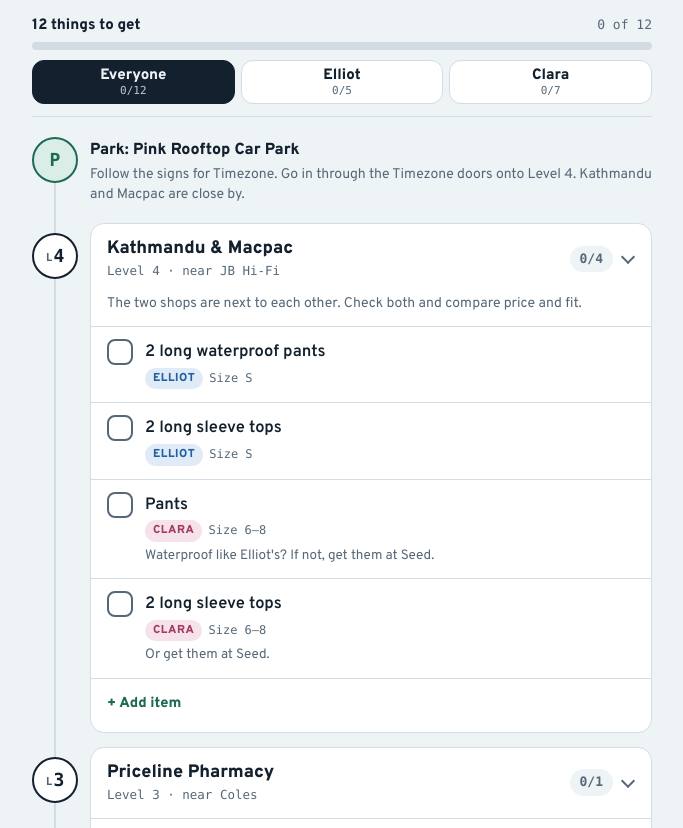
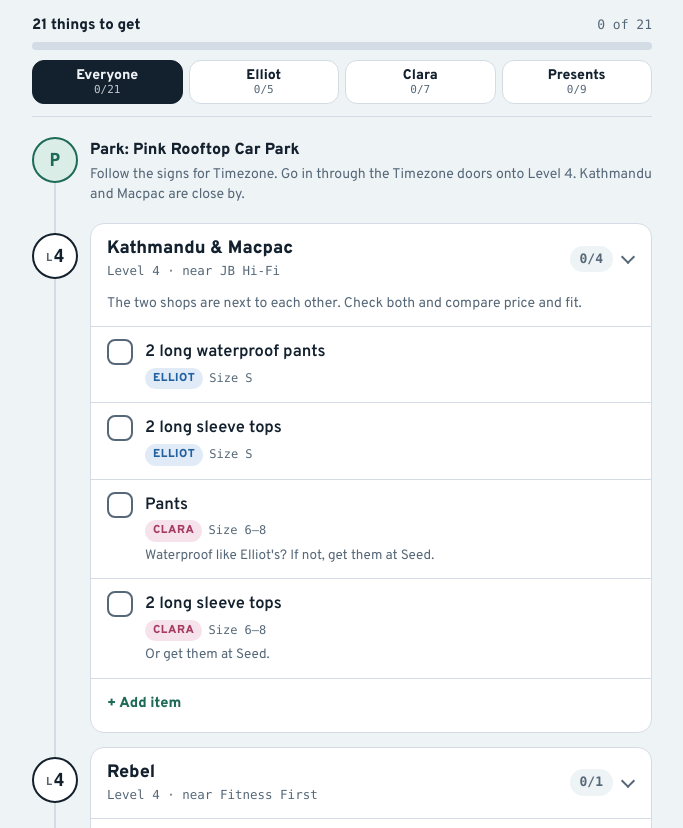
Before and after one commit to unknowncharicter/Europe-Christmas-trip-shopping-list, a plain HTML site: page index.html in a window 1280 px wide. Shown: the part 151-979 px from the top of the page, without its empty margins (298-981 px from the left). Drawn offline with Linux system fonts and the light colour scheme; a web font is replaced by a local one.

Commit message:
Add Christmas presents and new shops to the route
Co-Authored-By: Claude Opus 5.5 <noreply@anthropic.com>
Claude-Session: https://claude.ai/code/session_01GKwR6jD5zdwEjAEbvixCBs

```diff
--- a/index.html
+++ b/index.html
@@ -21,6 +21,7 @@
   --elliot:#22609F; --elliot-soft:#E0EBF7;
   --clara:#A53A63; --clara-soft:#F6E2EA;
   --note:#7E4C00; --note-soft:#FBEFD8;
+  --gift:#6A4C9C; --gift-soft:#ECE5F7;
   --font:"Overpass", system-ui, -apple-system, "Segoe UI", Roboto, sans-serif;
   --mono:"Overpass Mono", ui-monospace, "SF Mono", Menlo, Consolas, monospace;
 }
@@ -31,6 +32,7 @@
     --elliot:#86B6EA; --elliot-soft:#1A2E45;
     --clara:#E991B4; --clara-soft:#3B1F2C;
     --note:#E8BC72; --note-soft:#382A13;
+    --gift:#BDA6EA; --gift-soft:#2A2140;
     color-scheme:dark;
   }
 }
@@ -40,6 +42,7 @@
   --elliot:#86B6EA; --elliot-soft:#1A2E45;
   --clara:#E991B4; --clara-soft:#3B1F2C;
   --note:#E8BC72; --note-soft:#382A13;
+  --gift:#BDA6EA; --gift-soft:#2A2140;
   color-scheme:dark;
 }
 
@@ -76,16 +79,17 @@ h1{margin:0; font-size:32px; line-height:1.05; font-weight:800; letter-spacing:-
 .progress-text span{font-family:var(--mono); font-size:13px; color:var(--muted); font-variant-numeric:tabular-nums}
 .track{height:8px; border-radius:99px; background:var(--line); overflow:hidden; margin-top:6px}
 .fill{height:100%; width:0; background:var(--route); border-radius:99px; transition:width .35s ease}
-.seg{display:grid; grid-template-columns:repeat(3, 1fr); gap:6px}
+.seg{display:grid; grid-template-columns:repeat(4, minmax(0, 1fr)); gap:6px}
 .seg button{
   min-height:44px; border:1px solid var(--line); background:var(--surface); border-radius:12px;
-  font-weight:700; font-size:15px; display:flex; flex-direction:column; align-items:center; justify-content:center; line-height:1.15; padding:4px 6px;
+  font-weight:700; font-size:14px; display:flex; flex-direction:column; align-items:center; justify-content:center; line-height:1.15; padding:4px 6px;
 }
 .seg button small{font-family:var(--mono); font-weight:500; font-size:11px; color:var(--muted); font-variant-numeric:tabular-nums}
 .seg button[aria-pressed="true"]{background:var(--ink); border-color:var(--ink); color:var(--bg)}
 .seg button[aria-pressed="true"] small{color:inherit; opacity:.8}
 .seg button[data-f="e"][aria-pressed="true"]{background:var(--elliot); border-color:var(--elliot); color:var(--surface)}
 .seg button[data-f="c"][aria-pressed="true"]{background:var(--clara); border-color:var(--clara); color:var(--surface)}
+.seg button[data-f="g"][aria-pressed="true"]{background:var(--gift); border-color:var(--gift); color:var(--surface)}
 
 /* Route */
 .route{list-style:none; margin:18px 0 0; padding:0; display:grid; gap:14px}
@@ -151,6 +155,7 @@ h1{margin:0; font-size:32px; line-height:1.05; font-weight:800; letter-spacing:-
 .tag.e{background:var(--elliot-soft); color:var(--elliot)}
 .tag.c{background:var(--clara-soft); color:var(--clara)}
 .tag.b{background:var(--bg); color:var(--muted)}
+.tag.g{background:var(--gift-soft); color:var(--gift)}
 .size{font-family:var(--mono); font-size:12px; color:var(--muted)}
 .inote{font-size:13.5px; color:var(--muted)}
 .del{flex:none; width:48px; border:0; background:none; color:var(--muted); font-size:22px; line-height:1}
@@ -200,8 +205,8 @@ h1{margin:0; font-size:32px; line-height:1.05; font-weight:800; letter-spacing:-
 <div class="wrap">
   <header class="intro">
     <p class="eyebrow">Macquarie Centre · North Ryde</p>
-    <h1>Europe Christmas trip shopping</h1>
-    <p class="lede">For Elliot and Clara. Park on the roof, start on Level 4 and work down. Every stop is on the same floor or lower, so you never walk back.</p>
+    <h1>Europe trip and Christmas presents</h1>
+    <p class="lede">Clothes for Elliot and Clara, plus Christmas presents. Park on the roof, start on Level 4 and work down to Level 1. Get the food at Woolworths on the way back up to the car.</p>
   </header>
 
   <div class="bar">
@@ -213,6 +218,7 @@ h1{margin:0; font-size:32px; line-height:1.05; font-weight:800; letter-spacing:-
       <button type="button" data-f="all" aria-pressed="true">Everyone<small id="nAll">0/12</small></button>
       <button type="button" data-f="e" aria-pressed="false">Elliot<small id="nE">0/5</small></button>
       <button type="button" data-f="c" aria-pressed="false">Clara<small id="nC">0/7</small></button>
+      <button type="button" data-f="g" aria-pressed="false">Presents<small id="nG">0/9</small></button>
     </div>
   </div>
 
@@ -224,6 +230,7 @@ h1{margin:0; font-size:32px; line-height:1.05; font-weight:800; letter-spacing:-
       <li><strong>Leather sneakers are not waterproof</strong>Snow will soak them. Look for waterproof kids boots, or buy a waterproofing spray for the sneakers. Kathmandu and Macpac may have kids snow boots, so check on Level 4.</li>
       <li><strong>NeutraFluor 5000 Plus is often kept behind the counter</strong>Ask the pharmacist. Calling the pharmacy first to check stock saves a wasted trip.</li>
       <li><strong>Sizes</strong>Elliot is a Small. Some shops call that adult S, others boys 14, so compare. Clara is 6–8.</li>
+      <li><strong>Dad's shoes: check stock first</strong>Check the JD Sports website or call the shop to make sure they have the grey Handball Spezial in US 9.5.</li>
       <li><strong>Still need for the snow?</strong>Beanie, gloves, thermal socks and a neck warmer. All are at Kathmandu and Macpac on Level 4. Tap "Add item" to add them.</li>
     </ul>
   </section>
@@ -250,6 +257,19 @@ h1{margin:0; font-size:32px; line-height:1.05; font-weight:800; letter-spacing:-
         { id: "c-pants", who: "c", text: "Pants", size: "6–8", note: "Waterproof like Elliot's? If not, get them at Seed." },
         { id: "c-tops", who: "c", text: "2 long sleeve tops", size: "6–8", note: "Or get them at Seed." }
       ] },
+    { id: "rebel", level: "4", name: "Rebel", where: "Level 4 · near Fitness First",
+      items: [
+        { id: "g-dee", who: "g", for: "Dee", text: "Gym stuff" }
+      ] },
+    { id: "hh", level: "4", name: "Harry Hartog Bookseller", where: "Level 4 · near Fitness First",
+      tip: "If Big W has no Mandalorian book for Phil, look here too.",
+      items: [
+        { id: "g-brody-book", who: "g", for: "Brody", text: "A book (maybe)" }
+      ] },
+    { id: "jd", level: "3", name: "JD Sports", where: "Level 3 · near Zara",
+      items: [
+        { id: "g-dad", who: "g", for: "Dad", text: "adidas Handball Spezial, grey", size: "US 9.5", note: "About $150. Show staff the product on JD's website." }
+      ] },
     { id: "pharm", level: "3", name: "Priceline Pharmacy", where: "Level 3 · near Coles",
       alt: "Not in stock? There is a second Priceline on Level 0, near Service NSW.",
       items: [
@@ -273,14 +293,35 @@ h1{margin:0; font-size:32px; line-height:1.05; font-weight:800; letter-spacing:-
         { id: "c-tunic", who: "c", text: "Tunic", size: "6–8" },
         { id: "c-shorts", who: "c", text: "1 pair of shorts", size: "6–8" }
       ] },
+    { id: "mecca", level: "2", name: "Mecca", where: "Level 2 · near Cotton On",
+      items: [
+        { id: "g-maddie", who: "g", for: "Maddie", text: "Mecca gift voucher" }
+      ] },
+    { id: "lovisa", level: "2", name: "Lovisa", where: "Level 2",
+      tip: "Nothing you like? Big W and Kmart on Level 1 also sell earrings.",
+      items: [
+        { id: "g-amelia-ear", who: "g", for: "Amelia", text: "Earrings" }
+      ] },
+    { id: "bigw", level: "1", name: "Big W & Kmart", where: "Level 1 · Big W near Dangerfield, Kmart near Centre Court",
+      items: [
+        { id: "g-phil", who: "g", for: "Phil", text: "Star Wars: The Mandalorian graphic novel", note: "Nadine's Big W link. Get the book with all the seasons (Seasons 1–3)." },
+        { id: "g-amelia-daise", who: "g", for: "Amelia", text: "Daise exfoliating body scrub", note: "About $16. Kmart sells it too. Woolworths may have it." },
+        { id: "g-mum", who: "g", for: "Mum", text: "Dirty Santa present" }
+      ] },
     { id: "backup", level: "1", who: "c", optional: true, name: "Backup for shoes", where: "Level 1 · Shoes & Sox or Williams",
       tip: "Only if Myer had nothing. Shoes & Sox is near Hobbyco and has a big kids range. Williams is near Big W.",
       items: [] },
+    { marker: true, icon: "↑", title: "Head back up",
+      text: "Take the escalator up one floor to Level 2 for Woolworths. Food goes last so it stays fresh." },
+    { id: "woolies", level: "2", name: "Woolworths", where: "Level 2 · near Lush",
+      items: [
+        { id: "g-brody-food", who: "g", for: "Brody", text: "A bunch of food" }
+      ] },
     { marker: true, title: "Back to the car",
-      text: "Go back up to Level 4 and out the Timezone doors to the Pink Rooftop Car Park." }
+      text: "Go up to Level 4 and out the Timezone doors to the Pink Rooftop Car Park." }
   ];
 
-  var WHO = { e: "Elliot", c: "Clara", b: "Both" };
+  var WHO = { e: "Elliot", c: "Clara", b: "Both", g: "Presents" };
   var KEY = "europe-trip-shopping-v1";
   var state = { checked: {}, custom: {}, filter: "all" };
   var expanded = {};   // per-visit open/closed overrides
@@ -321,7 +362,7 @@ h1{margin:0; font-size:32px; line-height:1.05; font-weight:800; letter-spacing:-
   }
 
   function itemsOf(stop) { return (stop.items || []).concat(state.custom[stop.id] || []); }
-  function matches(it, f) { return f === "all" || it.who === f || it.who === "b"; }
+  function matches(it, f) { return f === "all" || it.who === f || (it.who === "b" && f !== "g"); }
   function allItems() {
     var out = [];
     STOPS.forEach(function (s) { if (!s.milestone && !s.marker) out = out.concat(itemsOf(s)); });
@@ -353,7 +394,7 @@ h1{margin:0; font-size:32px; line-height:1.05; font-weight:800; letter-spacing:-
       h("span", { class: "txt" },
         h("span", { class: "name", text: it.text }),
         h("span", { class: "meta" },
-          h("span", { class: "tag " + it.who, text: WHO[it.who] }),
+          h("span", { class: "tag " + it.who, text: it.who === "g" ? (it.for ? "For " + it.for : "Present") : WHO[it.who] }),
           it.size ? h("span", { class: "size", text: "Size " + it.size }) : null),
         it.note ? h("span", { class: "inote", text: it.note }) : null));
     var li = h("li", { class: "item" }, input, label);
@@ -379,9 +420,10 @@ h1{margin:0; font-size:32px; line-height:1.05; font-weight:800; letter-spacing:-
     }
     var input = h("input", { id: "add-" + stop.id, type: "text", placeholder: "What else?", "aria-label": "New item", autocomplete: "off" });
     var sel = h("select", { id: "who-" + stop.id, "aria-label": "Who is it for" },
-      h("option", { value: "e", text: "Elliot" }), h("option", { value: "c", text: "Clara" }), h("option", { value: "b", text: "Both" }));
+      h("option", { value: "e", text: "Elliot" }), h("option", { value: "c", text: "Clara" }), h("option", { value: "b", text: "Both" }), h("option", { value: "g", text: "Present" }));
     if (state.filter === "c" || stop.who === "c" || stop.id === "seed" || stop.id === "myer") sel.value = "c";
     if (state.filter === "e") sel.value = "e";
+    if (state.filter === "g" || /^(rebel|hh|jd|mecca|lovisa|bigw|woolies)$/.test(stop.id)) sel.value = "g";
     var form = h("form", { class: "add-form" }, input, sel, h("button", { type: "submit", text: "Add" }));
     form.addEventListener("submit", function (ev) {
       ev.preventDefault();
@@ -408,6 +450,7 @@ h1{margin:0; font-size:32px; line-height:1.05; font-weight:800; letter-spacing:-
     var countText;
     if (stop.id === "backup") countText = done ? "Not needed" : "If needed";
     else if (done) countText = "Done ✓";
+    else if (empty) countText = null;
     else countText = vdone + "/" + vis.length;
 
     var range = stop.level.length > 1;
@@ -418,12 +461,12 @@ h1{margin:0; font-size:32px; line-height:1.05; font-weight:800; letter-spacing:-
     var head = h("button", { type: "button", class: "card-head", "aria-expanded": String(open), "aria-controls": bodyId, id: "head-" + stop.id,
       onclick: function () { expanded[stop.id] = !open; render("head-" + stop.id); } },
       h("span", { class: "head-text" }, h("span", { class: "shop", text: stop.name }), h("span", { class: "where", text: stop.where })),
-      h("span", { class: "head-right" }, h("span", { class: "count", text: countText }), h("span", { class: "chev", "aria-hidden": "true" })));
+      h("span", { class: "head-right" }, countText ? h("span", { class: "count", text: countText }) : null, h("span", { class: "chev", "aria-hidden": "true" })));
 
     var body = h("div", { class: "card-body", id: bodyId });
     body.hidden = !open;
     if (empty) {
-      body.append(h("p", { class: "empty-msg", text: "Nothing for " + WHO[f] + " here." }));
+      body.append(h("p", { class: "empty-msg", text: f === "g" ? "No presents here." : "Nothing for " + WHO[f] + " here." }));
     } else {
       if (stop.tip) body.append(h("p", { class: "tip", text: stop.tip }));
       if (vis.length) {
@@ -451,7 +494,7 @@ h1{margin:0; font-size:32px; line-height:1.05; font-weight:800; letter-spacing:-
 
   function renderMarker(s) {
     return h("li", { class: "milestone marker" },
-      h("div", { class: "rail" }, h("span", { class: "flag", "aria-hidden": "true", text: "P" })),
+      h("div", { class: "rail" }, h("span", { class: "flag", "aria-hidden": "true", text: s.icon || "P" })),
       h("div", { class: "ms-text" }, h("strong", { text: s.title }), h("span", { text: s.text })));
   }
 
@@ -463,7 +506,7 @@ h1{margin:0; font-size:32px; line-height:1.05; font-weight:800; letter-spacing:-
       route.append(s.marker ? renderMarker(s) : s.milestone ? renderMilestone() : renderStop(s, f));
     });
 
-    var all = counts("all"), e = counts("e"), c = counts("c"), cur = counts(f);
+    var all = counts("all"), e = counts("e"), c = counts("c"), g = counts("g"), cur = counts(f);
     var left = cur.total - cur.done;
     document.getElementById("leftText").textContent = left === 0 ? "All done!" : left + (left === 1 ? " thing" : " things") + " to get";
     document.getElementById("doneText").textContent = cur.done + " of " + cur.total;
@@ -471,6 +514,7 @@ h1{margin:0; font-size:32px; line-height:1.05; font-weight:800; letter-spacing:-
     document.getElementById("nAll").textContent = all.done + "/" + all.total;
     document.getElementById("nE").textContent = e.done + "/" + e.total;
     document.getElementById("nC").textContent = c.done + "/" + c.total;
+    document.getElementById("nG").textContent = g.done + "/" + g.total;
     document.querySelectorAll(".seg button").forEach(function (b) {
       b.setAttribute("aria-pressed", String(b.getAttribute("data-f") === f));
     });
```
